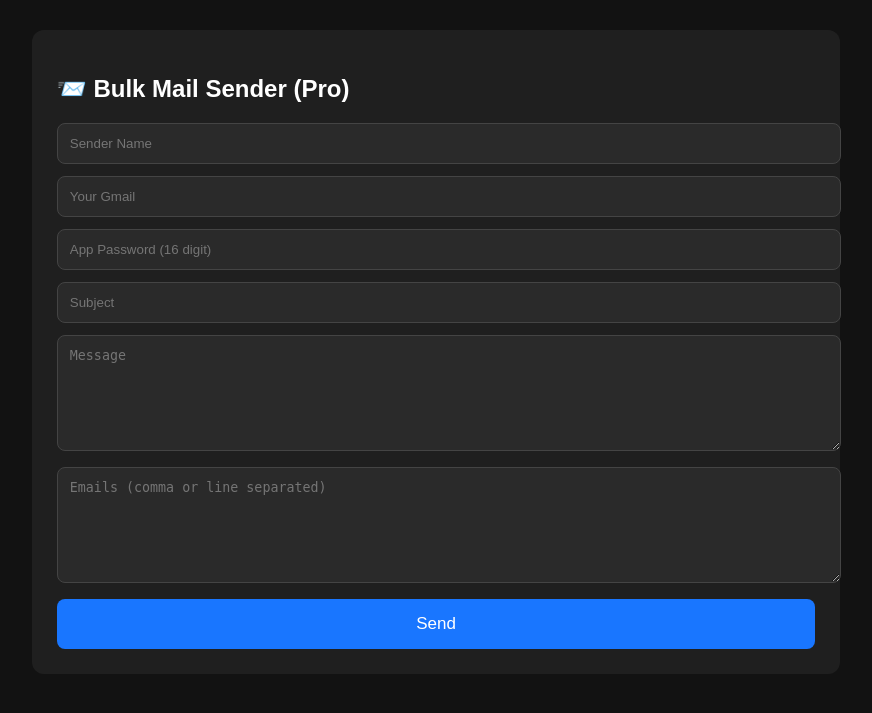
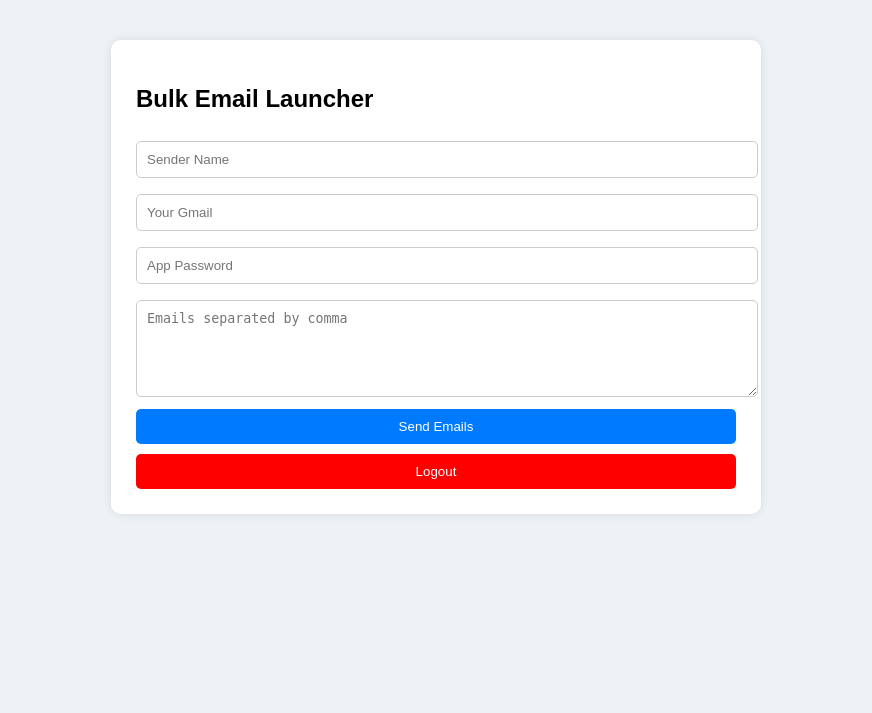
Before and after one commit to deepanshulodhi79-sudo/Deepanshu-s-, a Flask app: page /dashboard in a window 1280 px wide. Shown: the top 713 px of the page, without its empty margins (204-1076 px from the left). Run offline with Flask 3, Linux system fonts and the light colour scheme; the visitor is signed in with stand-in values (Sample User, id 1).

Commit message:
Update dashboard.html

```diff
--- a/templates/dashboard.html
+++ b/templates/dashboard.html
@@ -1,65 +1,77 @@
 <!DOCTYPE html>
 <html>
 <head>
-    <title>Bulk Mail Sender</title>
-    <link rel="stylesheet" href="/static/style.css">
+    <title>Dashboard</title>
+
+    <style>
+        body { background:#eef2f7; font-family:Arial; }
+        .container {
+            width:600px; margin:auto; margin-top:40px;
+            background:white; padding:25px;
+            border-radius:10px; box-shadow:0 0 10px rgba(0,0,0,0.1);
+        }
+        input, textarea {
+            width:100%; padding:10px; margin:8px 0;
+            border:1px solid #ccc; border-radius:5px;
+        }
+        button {
+            padding:10px 20px; background:#007bff;
+            color:white; border:0; border-radius:5px; cursor:pointer;
+            width:100%;
+        }
+        #logout {
+            margin-top:10px; background:red;
+        }
+    </style>
+
+    <script>
+        function sendMail() {
+
+            let btn = document.getElementById("sendBtn");
+            btn.innerText = "Sending...";
+            btn.style.background = "#444";
+            btn.disabled = true;
+
+            fetch("/send", {
+                method: "POST",
+                body: new FormData(document.getElementById("mailForm"))
+            })
+            .then(res => res.json())
+            .then(data => {
+
+                alert("Success: " + data.success + " | Failed: " + data.failed);
+
+                btn.innerText = "Send Emails";
+                btn.style.background = "#007bff";
+                btn.disabled = false;
+
+                document.getElementById("mailForm").reset();
+            });
+        }
+    </script>
+
 </head>
-
 <body>
 
 <div class="container">
-    <h2>📨 Bulk Mail Sender (Pro)</h2>
 
-    <input type="text" id="sender_name" placeholder="Sender Name">
-    <input type="email" id="sender_email" placeholder="Your Gmail">
-    <input type="password" id="sender_pass" placeholder="App Password (16 digit)">
-    <input type="text" id="subject" placeholder="Subject">
+    <h2>Bulk Email Launcher</h2>
 
-    <textarea id="body" rows="6" placeholder="Message"></textarea>
+    <form id="mailForm" onsubmit="event.preventDefault(); sendMail();">
 
-    <textarea id="recipients" rows="6" placeholder="Emails (comma or line separated)"></textarea>
+        <input type="text" name="sender_name" placeholder="Sender Name" required>
+        <input type="email" name="sender_email" placeholder="Your Gmail" required>
+        <input type="password" name="sender_pass" placeholder="App Password" required>
 
-    <button id="sendBtn" onclick="sendMail()">Send</button>
+        <textarea name="recipients" placeholder="Emails separated by comma" rows="5" required></textarea>
+
+        <button id="sendBtn">Send Emails</button>
+
+    </form>
+
+    <a href="/logout"><button id="logout">Logout</button></a>
+
 </div>
-
-<!-- POPUP -->
-<div id="popupBox"></div>
-
-<script>
-function sendMail() {
-    const btn = document.getElementById("sendBtn");
-    btn.classList.add("sending");
-    btn.innerHTML = "Sending...";
-
-    const data = new FormData();
-    data.append("sender_name", document.getElementById("sender_name").value);
-    data.append("sender_email", document.getElementById("sender_email").value);
-    data.append("sender_pass", document.getElementById("sender_pass").value);
-    data.append("subject", document.getElementById("subject").value);
-    data.append("body", document.getElementById("body").value);
-    data.append("recipients", document.getElementById("recipients").value);
-
-    fetch("/send", { method: "POST", body: data })
-    .then(res => res.json())
-    .then(res => {
-        btn.classList.remove("sending");
-        btn.classList.add("sent");
-        btn.innerHTML = "✓ Sent";
-
-        document.getElementById("popupBox").style.display = "block";
-        document.getElementById("popupBox").innerHTML =
-            `<h3>Mail Report</h3>
-            <p>Total: ${res.total}</p>
-            <p style='color:green;'>Success: ${res.success}</p>
-            <p style='color:red;'>Failed: ${res.failed}</p>
-            <button onclick='closePopup()'>OK</button>`;
-    });
-}
-
-function closePopup() {
-    document.getElementById("popupBox").style.display = "none";
-}
-</script>
 
 </body>
 </html>
```
